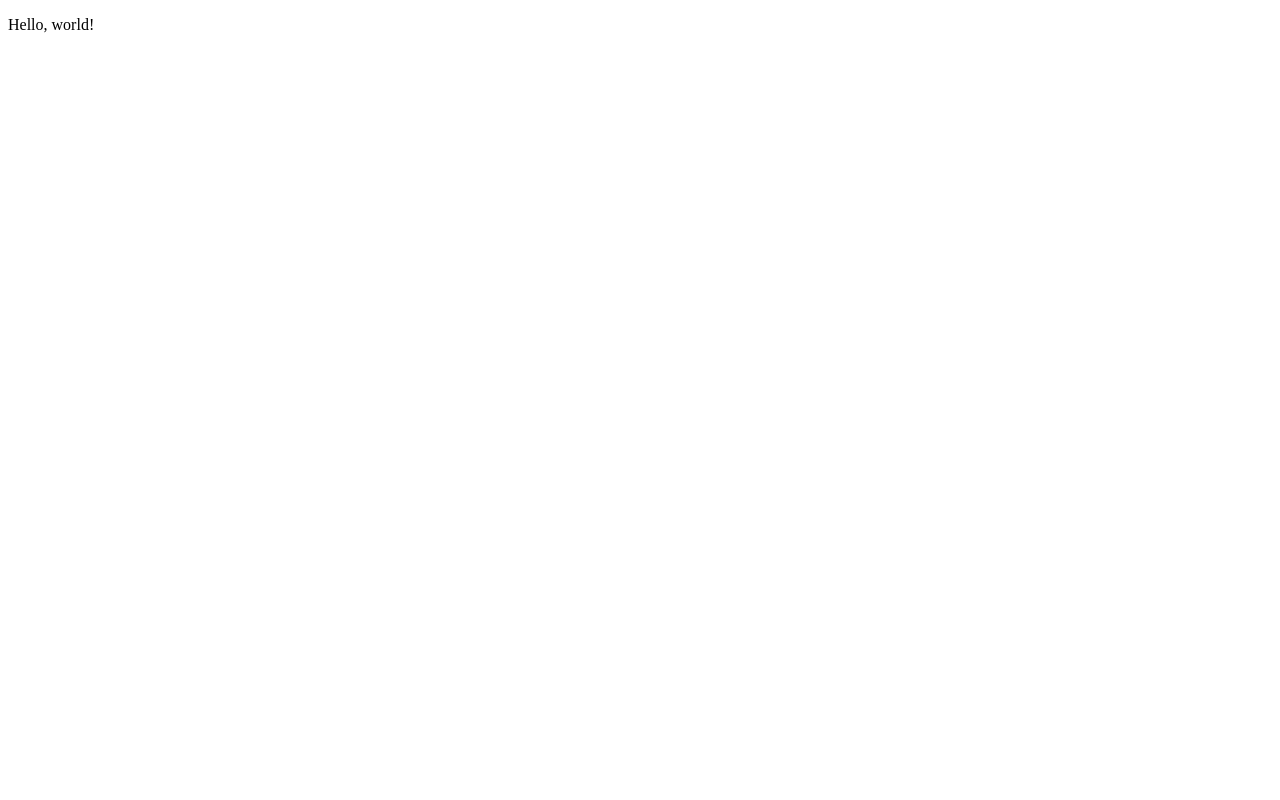
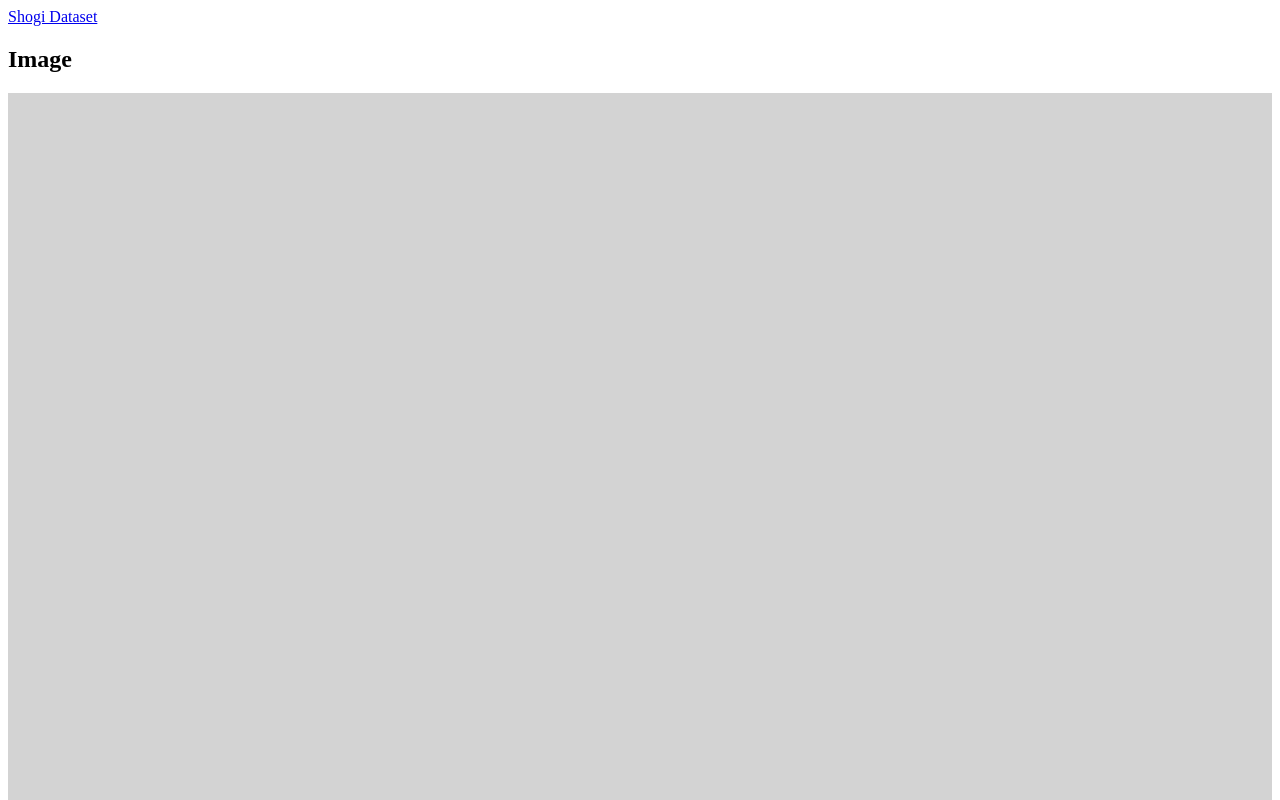
Before and after one commit to sugyan/shogi-dataset, a React app in the folder frontend/: page / in a window 1280 px wide. Shown: the top 800 px of the page. Built offline with nearby package versions, Linux system fonts and the light colour scheme; the HTML template or start-up script is replaced by a standard one.

Commit message:
Add canvas

```diff
--- /dev/null
+++ b/frontend/src/app.tsx
@@ -0,0 +1,21 @@
+import * as React from "react";
+
+import { Canvas } from "./components/canvas";
+import { Navbar } from "./components/navbar";
+
+export class App extends React.Component<{}, {}> {
+    render() {
+        return (
+            <div>
+              <Navbar />
+              <div className="container">
+                <div className="row">
+                  <div className="col-6">
+                    <Canvas />
+                  </div>
+                </div>
+              </div>
+            </div>
+        );
+    }
+}
--- /dev/null
+++ b/frontend/src/components/canvas.tsx
@@ -0,0 +1,24 @@
+import * as React from "react";
+
+export class Canvas extends React.Component<{}, {}> {
+    private canvas: React.RefObject<HTMLCanvasElement>;
+    private size: number;
+    constructor(props: any) {
+        super(props);
+        this.canvas = React.createRef<HTMLCanvasElement>();
+    }
+    componentDidMount() {
+        const ctx: CanvasRenderingContext2D = this.canvas.current.getContext("2d");
+        this.size = this.canvas.current.height = this.canvas.current.width;
+        ctx.fillStyle = "lightgray";
+        ctx.fillRect(0, 0, this.size, this.size);
+    }
+    render() {
+        return (
+            <div>
+              <h2>Image</h2>
+              <canvas ref={this.canvas} style={{ width: "100%" }} />
+            </div>
+        );
+    }
+}
--- /dev/null
+++ b/frontend/src/components/navbar.tsx
@@ -0,0 +1,13 @@
+import * as React from "react";
+
+export class Navbar extends React.Component<{}, {}> {
+    render() {
+        return (
+            <nav className="navbar navbar-expand-lg navbar-light bg-light">
+              <a className="navbar-brand" href="/">
+                Shogi Dataset
+              </a>
+            </nav>
+        );
+    }
+}
--- a/frontend/src/index.tsx
+++ b/frontend/src/index.tsx
@@ -1,11 +1,8 @@
 import * as React from "react";
 import * as ReactDOM from "react-dom";
 
+import { App } from "./app";
+
 window.addEventListener("DOMContentLoaded", () => {
-    ReactDOM.render(
-        <div>
-            <p>Hello, world!</p>
-        </div>,
-        document.getElementById("main"),
-    );
+    ReactDOM.render(<App />, document.getElementById("main"));
 });
--- a/frontend/tslint.json
+++ b/frontend/tslint.json
@@ -4,6 +4,8 @@
         "tslint:recommended"
     ],
     "jsRules": {},
-    "rules": {},
+    "rules": {
+        "member-access": [true, "no-public"]
+    },
     "rulesDirectory": []
 }
```
